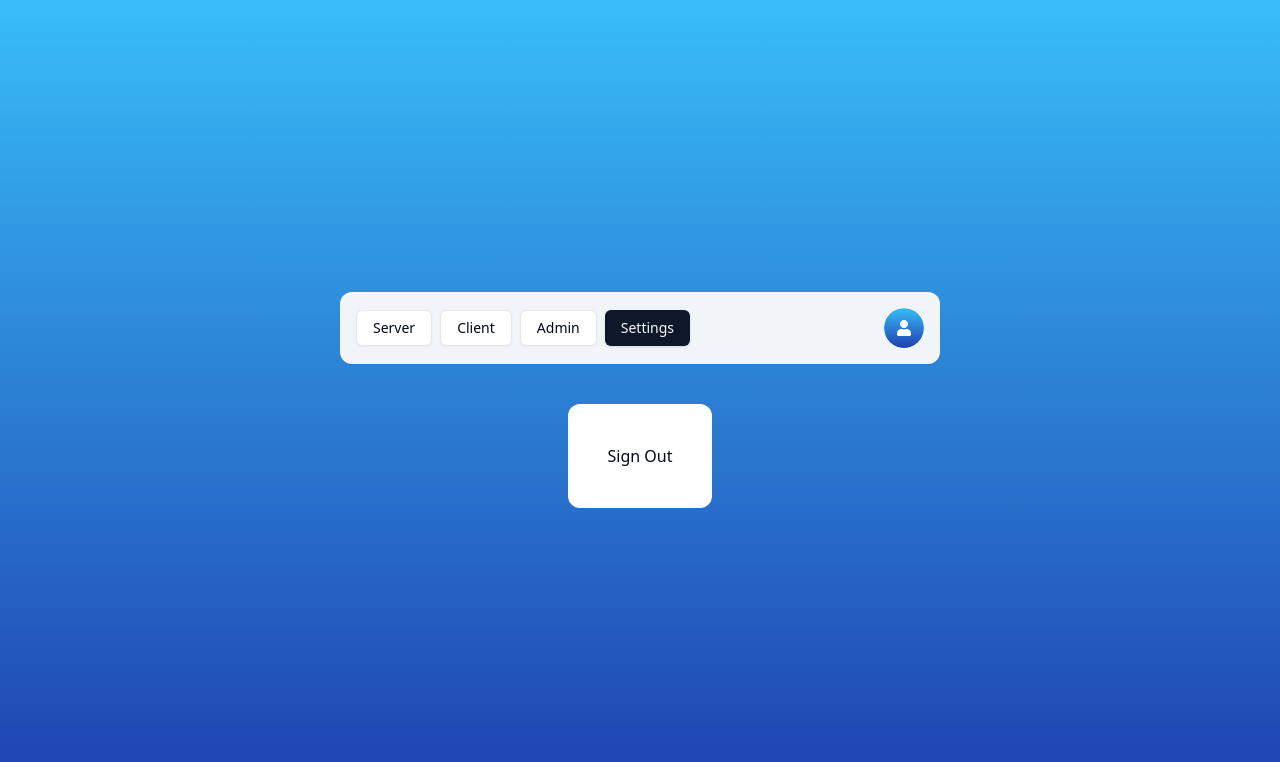
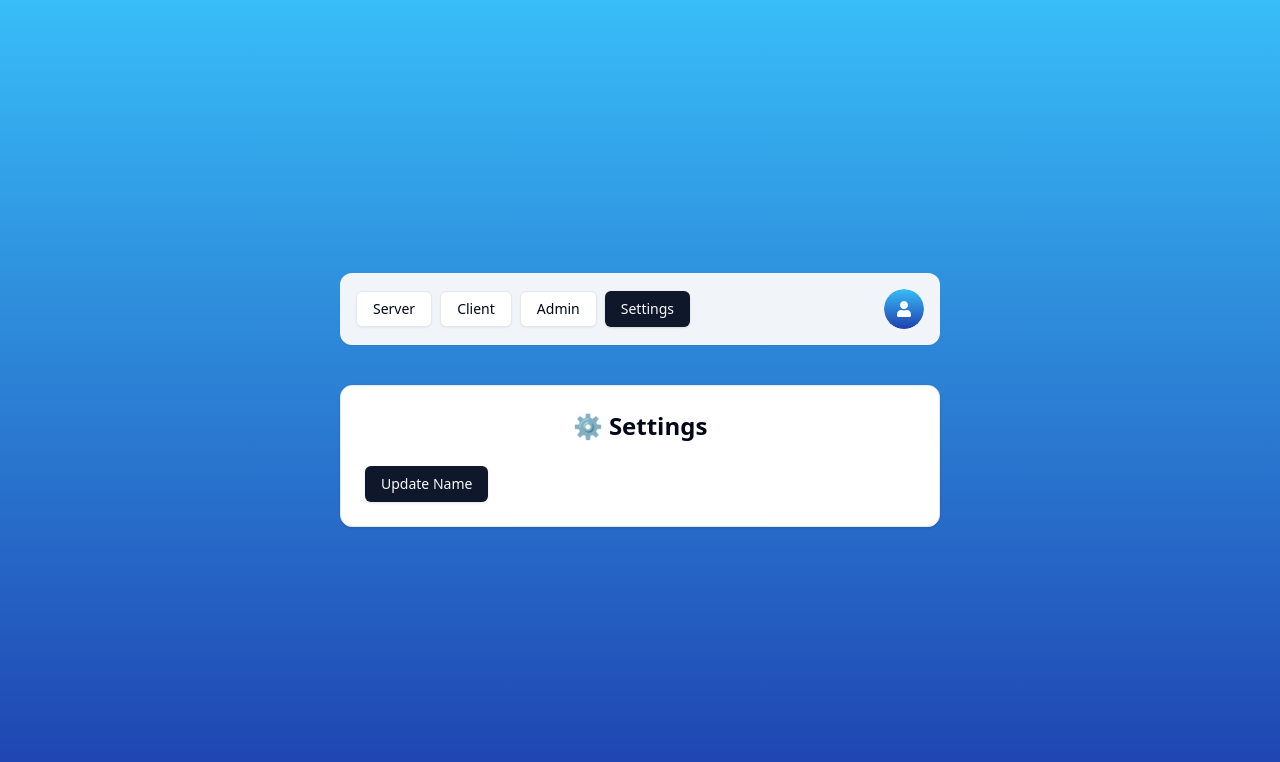
Before and after one commit to szidzse/nextjs-authentication, a Next.js app: page /settings in a window 1280 px wide. Shown: the top 762 px of the page. Built offline with nearby package versions, Linux system fonts and the light colour scheme; no server answers.

Commit message:
create SettingsPage

```diff
--- a/app/(protected)/settings/page.tsx
+++ b/app/(protected)/settings/page.tsx
@@ -1,21 +1,36 @@
 "use client";
 
-import { logout } from "@/actions/logout";
-import { useCurrentUser } from "@/hooks/use-current-user";
+import { useTransition } from "react";
+import { Card, CardContent, CardHeader } from "@/components/ui/card";
+import { Button } from "@/components/ui/button";
+import { settings } from "@/actions/settings";
+import { useSession } from "next-auth/react";
 
 const SettingPage = () => {
-  const user = useCurrentUser();
+  const { update } = useSession();
+  const [isPending, startTransition] = useTransition();
 
   const onClick = () => {
-    logout();
+    startTransition(() => {
+      settings({
+        name: "something different",
+      }).then(() => {
+        update();
+      });
+    });
   };
 
   return (
-    <div className="bg-white p-10 rounded-xl">
-      <button onClick={onClick} type="submit">
-        Sign Out
-      </button>
-    </div>
+    <Card className="w-[600px]">
+      <CardHeader>
+        <p className="text-2xl font-semibold text-center">⚙️ Settings</p>
+      </CardHeader>
+      <CardContent>
+        <Button onClick={onClick} disabled={isPending}>
+          Update Name
+        </Button>
+      </CardContent>
+    </Card>
   );
 };
 
--- a/auth.ts
+++ b/auth.ts
@@ -77,6 +77,11 @@
         session.user.isTwoFactorEnabled = token.isTwoFactorEnabled as boolean;
       }
 
+      if (session.user) {
+        session.user.name = token.name;
+        session.user.email = token.email;
+      }
+
       return session;
     },
     async jwt({ token }) {
@@ -90,6 +95,8 @@
         return token;
       }
 
+      token.name = existingUser.name;
+      token.email = existingUser.email;
       // Obtain 'role' property from user object and set as a new property in token object
       token.role = existingUser.role;
       token.isTwoFactorEnabled = existingUser.isTwoFactorEnabled;
```
